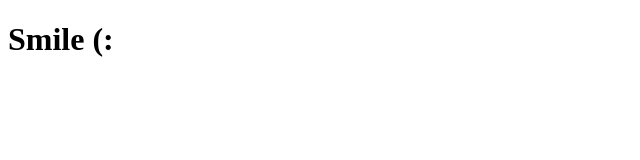
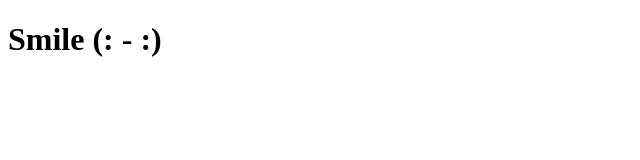
Before and after one commit to tuncay-09/website-01, a plain HTML site: page index.html in a window 1280 px wide. Shown: the full height of the page, 0-640 px from the left. Drawn offline with Linux system fonts and the light colour scheme.

Commit message:
Update index.html

```diff
--- a/index.html
+++ b/index.html
@@ -7,6 +7,6 @@
     <title>Document</title>
 </head>
 <body>
-    <h1>Smile (: </h1>
+    <h1>Smile (: - :) </h1>
 </body>
 </html>
```
